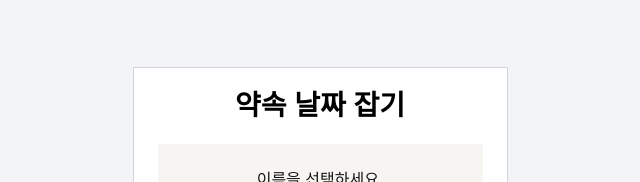
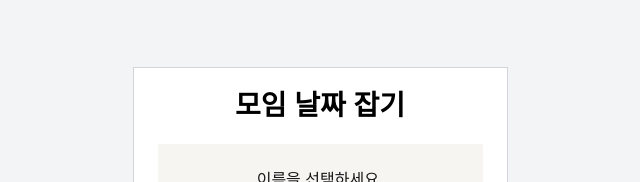
Before and after one commit to kimsuns/catchdate, a Next.js app: page /moimSelectdate in a window 1280 px wide. Shown: the top 182 px of the page, without its empty margins (320-960 px from the left). Built offline with nearby package versions, Linux system fonts and the light colour scheme.

Commit message:
[#6] feat : change text (약속 => 모임)

```diff
--- a/app/moimSelectdate/page.tsx
+++ b/app/moimSelectdate/page.tsx
@@ -3,13 +3,12 @@
 import { useState } from "react";
 
 export default function MoimSelectDate() {
-  // const [selectName, setSelectName] = useState("");
   const [onEditDate, setOnEditDate] = useState(false);
   const [onSelectAll, setOnSelectAll] = useState(false);
   return (
     <div className="flex flex-col items-center">
       <section className="text-black font-suit text-[28px] font-semibold leading-none">
-        약속 날짜 잡기
+        모임 날짜 잡기
       </section>
       {onEditDate ? (
         <section className="flex flex-col  items-center p-6 justify-center  gap-12 self-stretch mt-6 mb-6 rounded-[2px] bg-[#F6F5F2]">
```
